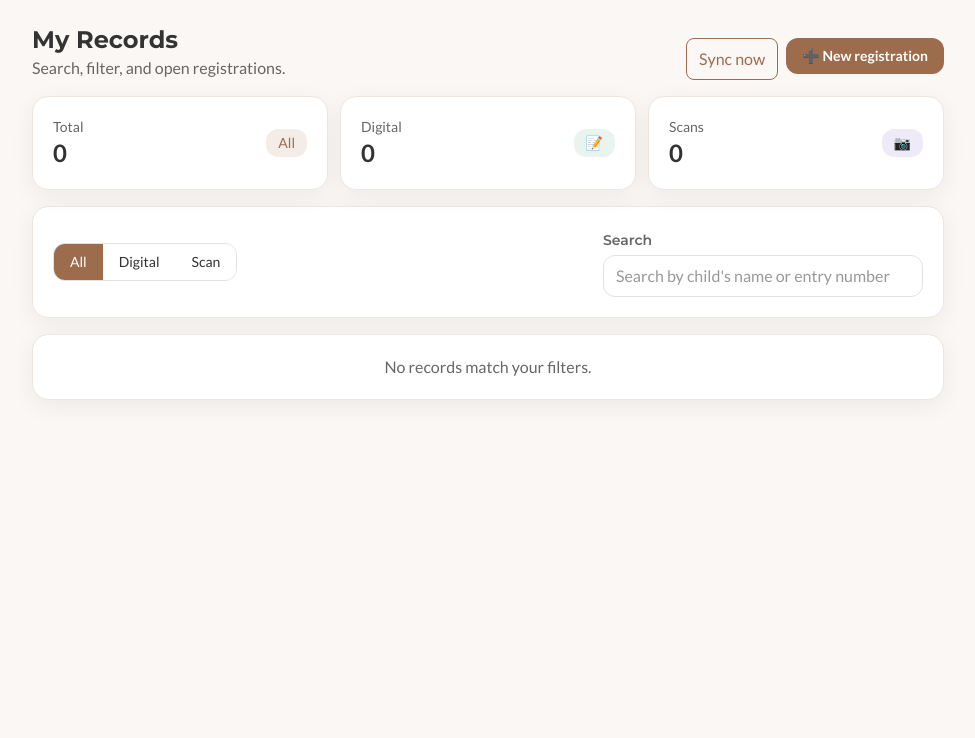
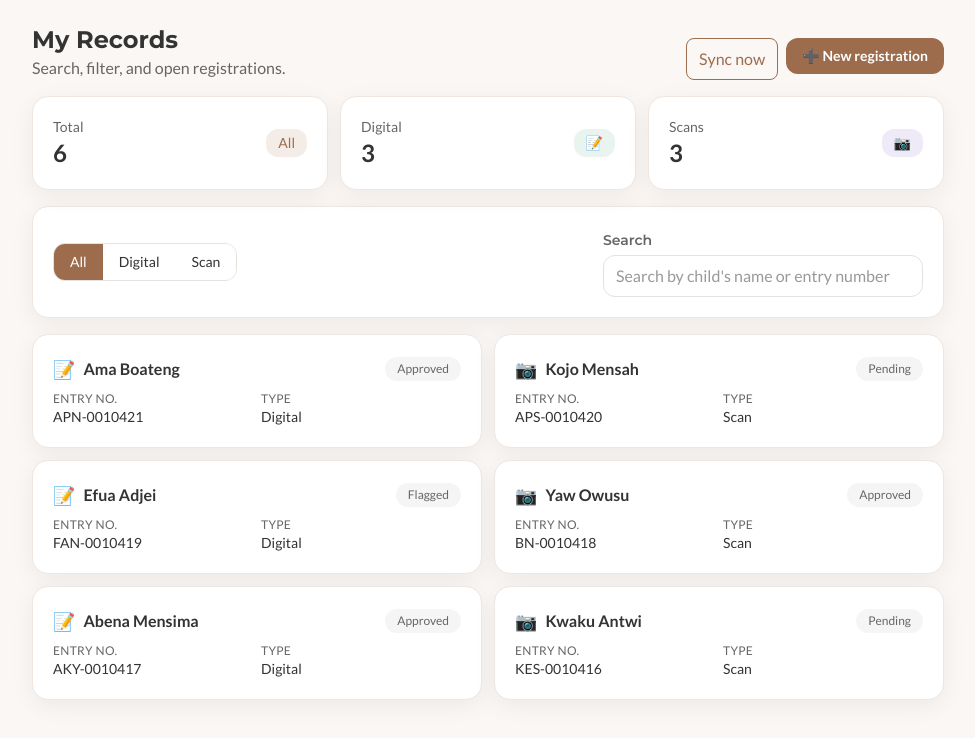
Before and after one commit to KojoFocus/born-seen, a Next.js app: page /champion/records in a window 1280 px wide. Shown: the top 738 px of the page, without its empty margins (152-1127 px from the left). Built offline with nearby package versions, Linux system fonts and the light colour scheme.

Commit message:
added data for the officers record

```diff
--- a/src/app/champion/records/page.tsx
+++ b/src/app/champion/records/page.tsx
@@ -27,6 +27,58 @@ type RegDoc = {
   status?: string;
 };
 
+// ---- MOCKS: shown when not signed in OR when Firestore returns zero rows ----
+const MOCK_RECORDS: RegDoc[] = [
+  {
+    id: "R-20541",
+    childName: "Ama Boateng",
+    entryNumber: "APN-0010421",
+    method: "digital",
+    status: "Approved",
+    thumbnailDataUrl: null,
+  },
+  {
+    id: "R-20540",
+    childName: "Kojo Mensah",
+    entryNumber: "APS-0010420",
+    method: "scan",
+    status: "Pending",
+    thumbnailDataUrl: null,
+  },
+  {
+    id: "R-20539",
+    childName: "Efua Adjei",
+    entryNumber: "FAN-0010419",
+    method: "digital",
+    status: "Flagged",
+    thumbnailDataUrl: null,
+  },
+  {
+    id: "R-20538",
+    childName: "Yaw Owusu",
+    entryNumber: "BN-0010418",
+    method: "scan",
+    status: "Approved",
+    thumbnailDataUrl: null,
+  },
+  {
+    id: "R-20537",
+    childName: "Abena Mensima",
+    entryNumber: "AKY-0010417",
+    method: "digital",
+    status: "Approved",
+    thumbnailDataUrl: null,
+  },
+  {
+    id: "R-20536",
+    childName: "Kwaku Antwi",
+    entryNumber: "KES-0010416",
+    method: "scan",
+    status: "Pending",
+    thumbnailDataUrl: null,
+  },
+];
+
 export default function ChampionRecordsPage() {
   const [all, setAll] = useState<RegDoc[]>([]);
   const [loading, setLoading] = useState(true);
@@ -36,12 +88,16 @@ export default function ChampionRecordsPage() {
   useEffect(() => {
     const run = async () => {
       setLoading(true);
+
+      // If no auth user, show mock data immediately
       const user = auth.currentUser;
       if (!user) {
-        setAll([]);
+        setAll(MOCK_RECORDS);
         setLoading(false);
         return;
       }
+
+      try {
         const qq = query(
           collection(db, "registrations"),
           where("createdBy", "==", user.uid),
@@ -61,8 +117,15 @@ export default function ChampionRecordsPage() {
             status: data.status,
           };
         });
-      setAll(rows);
+
+        // If Firestore has nothing, fall back to mocks
+        setAll(rows.length > 0 ? rows : MOCK_RECORDS);
+      } catch {
+        // If the query fails (e.g., envs missing in preview), fall back to mocks
+        setAll(MOCK_RECORDS);
+      } finally {
         setLoading(false);
+      }
     };
     run();
   }, []);
```
Lines whose indentation alone changed are shown as unchanged.
